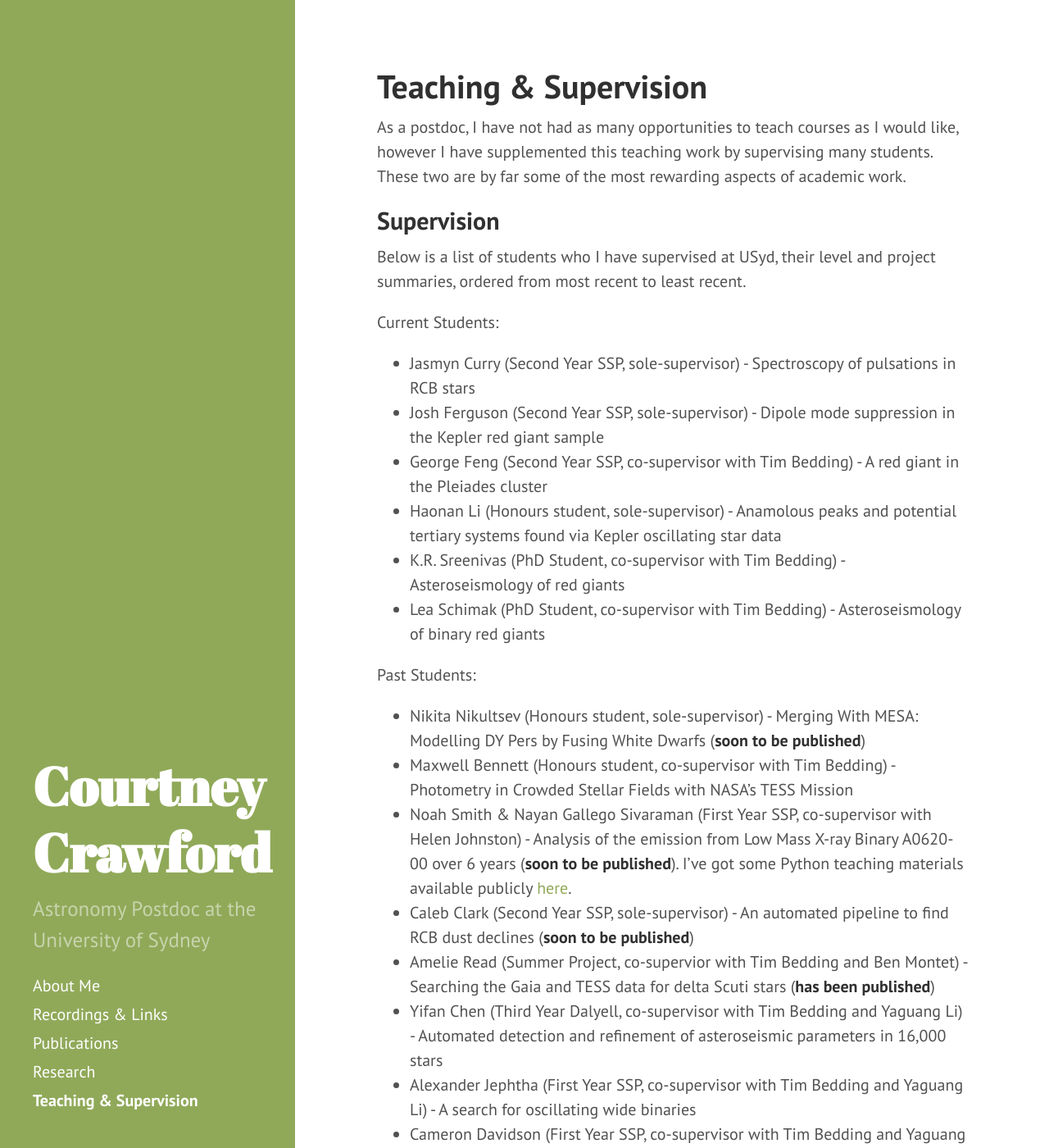
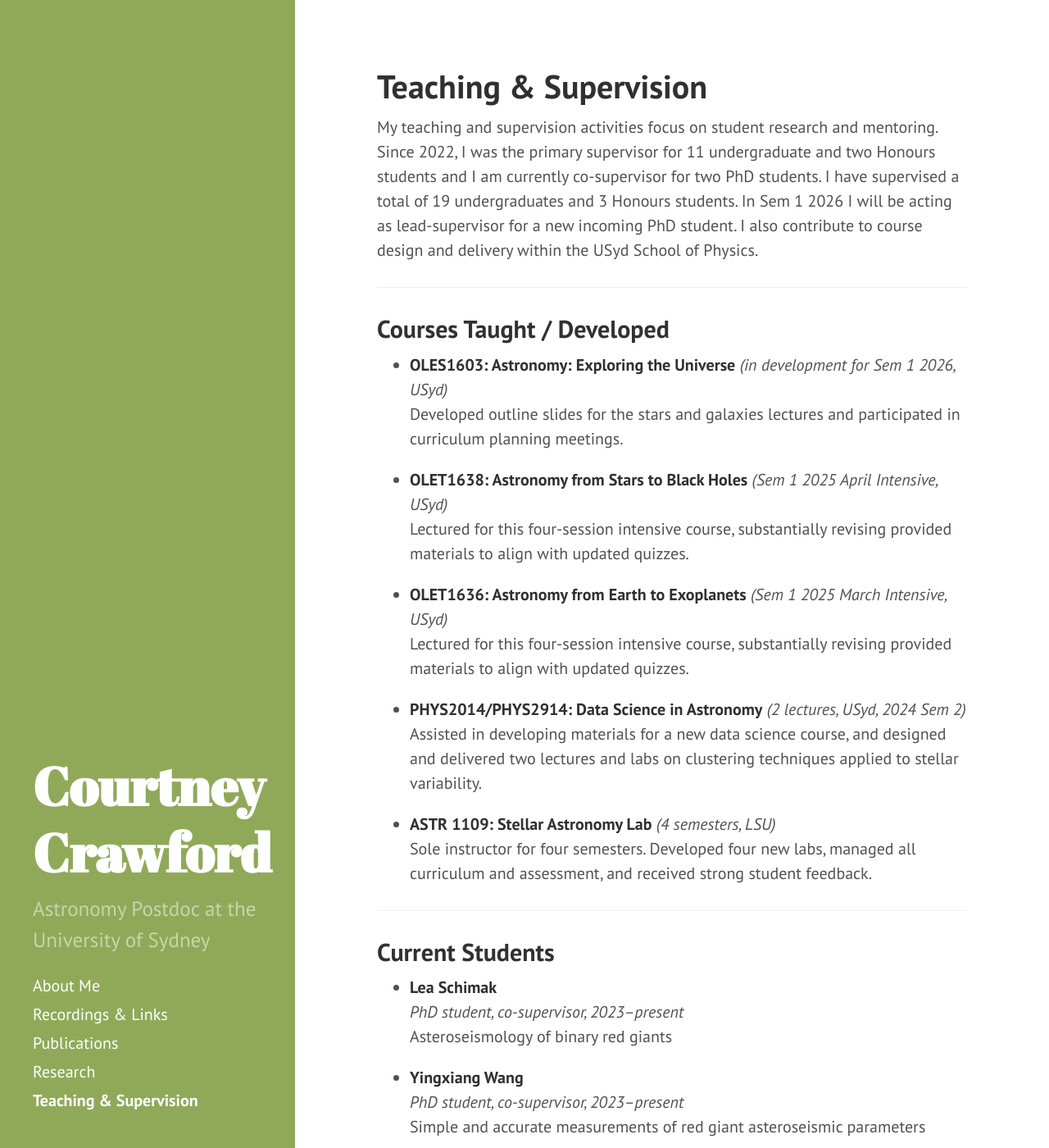
Before and after one commit to courtcraw/courtcraw.github.io, a Jekyll site: the page built from teaching.md, in a window 1280 px wide and 1400 px high. Shown: the whole window at 82% size. Built offline with Jekyll 4.4.1, drawn with Linux system fonts in a browser that asks for light colours; some of the changed lines change nothing that is shown; some of the changed text lies outside the part shown.

Commit message:
updated teaching and supervision page

```diff
--- a/teaching.md
+++ b/teaching.md
@@ -3,51 +3,112 @@ layout: page
 title: Teaching & Supervision
 ---
 
-As a postdoc, I have not had as many opportunities to teach courses as I would like, however I have supplemented this teaching work by supervising many students. These two are by far some of the most rewarding aspects of academic work.
 
-## Supervision
+My teaching and supervision activities focus on student research and mentoring. Since 2022, I was the primary supervisor for 11 undergraduate and two Honours students and I am currently co-supervisor for two PhD students. I have supervised a total of 19 undergraduates and 3 Honours students. In Sem 1 2026 I will be acting as lead-supervisor for a new incoming PhD student. I also contribute to course design and delivery within the USyd School of Physics.
 
-Below is a list of students who I have supervised at USyd, their level and project summaries, ordered from most recent to least recent.
+---
 
-Current Students:
-* Jasmyn Curry (Second Year SSP, sole-supervisor) - Spectroscopy of pulsations in RCB stars
-* Josh Ferguson (Second Year SSP, sole-supervisor) - Dipole mode suppression in the Kepler red giant sample
-* George Feng (Second Year SSP, co-supervisor with Tim Bedding) - A red giant in the Pleiades cluster
-* Haonan Li (Honours student, sole-supervisor) - Anamolous peaks and potential tertiary systems found via Kepler oscillating star data
-* K.R. Sreenivas (PhD Student, co-supervisor with Tim Bedding) - Asteroseismology of red giants
-* Lea Schimak (PhD Student, co-supervisor with Tim Bedding) - Asteroseismology of binary red giants
+## Courses Taught / Developed
 
-Past Students:
-* Nikita Nikultsev (Honours student, sole-supervisor) - Merging With MESA: Modelling DY Pers by Fusing White Dwarfs (**soon to be published**)
-* Maxwell Bennett (Honours student, co-supervisor with Tim Bedding) - Photometry in Crowded Stellar Fields with NASA’s TESS Mission
-* Noah Smith & Nayan Gallego Sivaraman (First Year SSP, co-supervisor with Helen Johnston) - Analysis of the emission from Low Mass X-ray Binary A0620-00 over 6 years (**soon to be published**). I've got some Python teaching materials available publicly [here](https://github.com/courtcraw/SSP-2023).
-* Caleb Clark (Second Year SSP, sole-supervisor) - An automated pipeline to find RCB dust declines (**soon to be published**)
-* Amelie Read (Summer Project, co-supervior with Tim Bedding and Ben Montet) - Searching the Gaia and TESS data for delta Scuti stars (**has been published**)
-* Yifan Chen (Third Year Dalyell, co-supervisor with Tim Bedding and Yaguang Li) - Automated detection and refinement of asteroseismic parameters in 16,000 stars
-* Alexander Jephtha (First Year SSP, co-supervisor with Tim Bedding and Yaguang Li) - A search for oscillating wide binaries
-* Cameron Davidson (First Year SSP, co-supervisor with Tim Bedding and Yaguang Li) - Verifying the low-mass kepler red giants
+- **OLES1603: Astronomy: Exploring the Universe** *(in development for Sem 1 2026, USyd)*
+  Developed outline slides for the stars and galaxies lectures and participated in curriculum planning meetings.
 
+- **OLET1638: Astronomy from Stars to Black Holes** *(Sem 1 2025 April Intensive, USyd)*
+  Lectured for this four-session intensive course, substantially revising provided materials to align with updated quizzes.
 
-## Teaching
+- **OLET1636: Astronomy from Earth to Exoplanets** *(Sem 1 2025 March Intensive, USyd)*
+  Lectured for this four-session intensive course, substantially revising provided materials to align with updated quizzes.
 
-In my graduate career, I had the pleasure of teaching one of our Astronomy Lab courses for four semesters. This lab course specifically focused on stars, planets, and a little bit of cosmology. I developed most of the course material for this laboratory. If you are interested, you can explore the laboratory materials that I compiled and a sample of some of my teaching videos on this [Google Drive](https://drive.google.com/drive/folders/1eqg4oOtF_JjuCv4kwptZvIgejM3dG0OY?usp=sharing).
+- **PHYS2014/PHYS2914: Data Science in Astronomy** *(2 lectures, USyd, 2024 Sem 2)*
+  Assisted in developing materials for a new data science course, and designed and delivered two lectures and labs on clustering techniques applied to stellar variability.
 
+- **ASTR 1109: Stellar Astronomy Lab** *(4 semesters, LSU)*
+  Sole instructor for four semesters. Developed four new labs, managed all curriculum and assessment, and received strong student feedback.
 
-{% comment %}
-## Teaching Philosophy Statement
+---
 
-#### Below is simply a copy of my general teaching philosophy statement
+## Current Students
 
-Being a scientist is to be a student of the universe. Those of us who dedicate our lives to research are also dedicating our lives to learning, and our teacher is not always the most forthcoming. Our job, then, is to take what we have learned and teach it to others, be it through writing up our work or through a more traditional classroom setting. For me personally, passing on the information I have learned is the most rewarding part of the scientific process.
+- **Lea Schimak**
+  *PhD student, co-supervisor, 2023–present*
+  Asteroseismology of binary red giants
 
-I have been lucky to retain my childlike wonder for space, and one of my primary goals when teaching students is to remind them of theirs. As I've seen in physics education research and in my course evaluations, students tend to mirror the enthusiasm of their teachers and peers in the classroom, and therefore sharing my genuine passion of the subject material makes an impact on how the students feel about the material as well. When students are truly interested in the course material, they retain more information and more actively participate in their own learning experience. Instilling interest in astronomy can be aided with the usage of campus facilities such as those that provide hands-on experience doing astronomy. These will in turn make student more interested in the material, and help them solidify the knowledge they've gained in a course.
+- **Yingxiang Wang**
+  *PhD student, co-supervisor, 2023–present*
+  Simple and accurate measurements of red giant asteroseismic parameters
 
-Students in general do not all learn or think in the same way, and therefore it would be futile to try to reach all students using only one teaching method. I find that while a traditional lecture is sometimes useful and necessary, it must be supplemented with other active learning methods. A personal favorite example of mine is to allow students to experience science the way that researchers do, such as by asking students to create and defend their own categorizations of stellar spectra or galaxy morphology before going over these topics in the course. The students thus interact with the information in their own way, and more importantly are given the opportunity afterwards to reflect on the differences between their method and the customary one. Students then feel more comfortable defending their viewpoints and often more comfortable changing their viewpoints. These are both crucial aspects of the way that modern science is performed, as it often takes multiple discussions and revisions to arrive at a theory that the community agrees upon. These skills help to personalize the course material and to humanize the science that is being done.
+---
 
-Just as teaching methods must be varied, I believe that grading and evaluation methods must also be varied to ensure an accessible classroom that embraces diversity. There is a plethora of education research being published that can help to reduce inequities in the classroom with very simple-to-implement recommendations, which I intend to keep up with. For example, an Ohio State University study found that inequities such as the gender and racial grade gap in introductory physics can be reduced solely by changing the grade weighting such that exam and non-exam activities are weighted equally. These types of recommendations are trivial to implement in future courses. In addition, I feel it is important to freely and proactively offer accommodations to students such as alternative examination or discussion methods, as these make the course more accessible to students, and ensure that these accommodations aren't treated as an afterthought. Keeping up with contemporary research that specifically targets diversity in the classroom is one thing I feel is paramount to being an effective teacher.
+## Past Students
 
-In my time at Louisiana State University, I spent my first two years teaching one of the two astronomy lab courses offered. The lab that I taught focused specifically on topics that lie outside our own solar system, namely on stars, galaxies, and some cosmology. I helped to develop some of the lab materials for this course, including laboratory assignments on the Hertzsprung-Russell diagram, stellar spectral classification, and gravitational waves. In addition, I volunteered with a local middle school to help teach their students about astronomy for the national Science Olympiad competition, I organized a physics demonstration booth at Girls' Day at the Museum where first grade girls designed and tested stomp rockets, and I emcee for our local Astronomy on Tap chapter. All of these experiences have helped me to hone my skills in presenting science information to audiences that aren't inherently familiar with the topics. While I am capable of teaching any field of astronomy or physics with proper preparation, I am especially qualified to teach courses that involve stellar astronomy, as that is where my research and the majority of my teaching experience have been. Additionally, I have significant research experience in both computational and observational aspects of astronomy, and therefore am qualified to teach those as well.
+- **Julius Hamprecht & Michael Shen**
+  *SSP, co-supervisor with Lea Schimak, 2025 Sem 2*
+  Measuring masses of red giant stars with asteroseismology and machine learning
 
-For me, teaching students is by far the most rewarding part of doing science. As much as I love to learn about the universe, ultimately that is all for naught if I do not share that knowledge with others. Sharing my passion for astronomy and physics with students is very important to me, and something I would not hesitate to spend every day doing. My hope is that I will be able to foster genuine interest in science, and if I am able to do that with even one student, I will have left the world better than I found it.
+- **Michael El-Hurr**
+  *SSP, sole-supervisor, 2025 Sem 2*
+  Temperature class and carbon molecular band strengths of hydrogen-deficient carbon stars during pulsation
 
-{% endcomment %}
+- **Jonas Káral**
+  *SSP, sole-supervisor, 2025 Sem 2*
+  Post-merger simulations of DY Persei variable stars
+
+- **Xander Buckingham**
+  *SSP, co-supervisor with Lea Schimak, 2025 Sem 1*
+  Convective boundaries in He-burning stellar models
+
+- **Josh Ferguson**
+  *Dalyell, sole-supervisor, 2025 Sem 1*
+  Characterisation of radio-emitting eclipsing binaries
+
+- **Isabella Treloar & Ozan Kocatepe**
+  *SSP, sole-supervisor, 2024 Sem 2*
+  Spectroscopy of pulsations in RCB and dLHdC stars
+
+- **Haonan Li**
+  *Honours, sole-supervisor, 2024 Sem 1–present*
+  Anomalous peaks and potential tertiary systems found via Kepler oscillating star data
+
+- **Jasmyn Curry**
+  *SSP, sole-supervisor, 2024 Sem 1*
+  Spectroscopy of pulsations in RCB stars
+
+- **Josh Ferguson**
+  *SSP, sole-supervisor, 2024 Sem 1*
+  Dipole mode suppression in the Kepler red giant sample
+
+- **George Feng**
+  *SSP, co-supervisor, 2024 Sem 1*
+  A red giant in the Pleiades cluster
+
+- **Nikita Nikultsev**
+  *Honours, sole-supervisor, 2023 Sem 1 & 2*
+  Merging with MESA: Modelling DY Pers by fusing white dwarfs
+
+- **Maxwell Bennett**
+  *Honours, co-supervisor, 2023 Sem 1 & 2*
+  Photometry in crowded stellar fields with NASA’s TESS mission
+
+- **Noah Smith & Nayan Gallego Sivaraman**
+  *SSP, co-supervisor, 2023 Sem 2*
+  Analysis of the emission from low-mass X-ray binary A0620-00 over 6 years
+
+- **Caleb Clark**
+  *SSP, sole-supervisor, 2023 Sem 1*
+  An automated pipeline to find RCB dust declines
+
+- **Amelie Reid**
+  *Denison Scholar, co-supervisor, 2023 Summer*
+  Searching the Gaia and TESS data for delta Scuti stars
+
+- **Yifan Chen**
+  *Dalyell, co-supervisor, 2022 Sem 2*
+  Automated detection and refinement of asteroseismic parameters in 16,000 stars
+
+- **Alexander Jephtha**
+  *SSP, co-supervisor, 2022 Sem 2*
+  A search for oscillating wide binaries
+
+- **Cameron Davidson**
+  *SSP, co-supervisor, 2022 Sem 2*
+  Verifying the low-mass Kepler red giants
```
